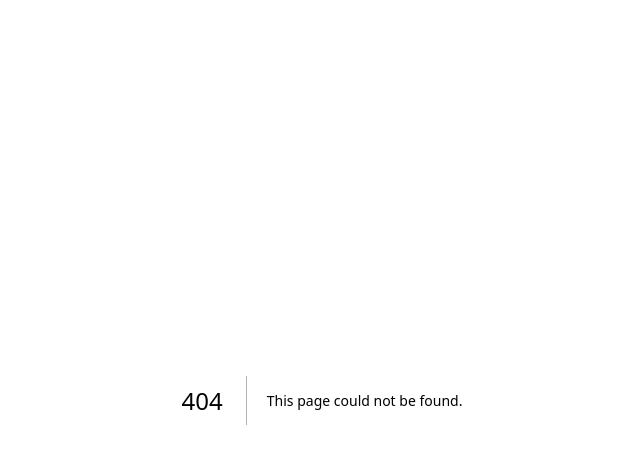
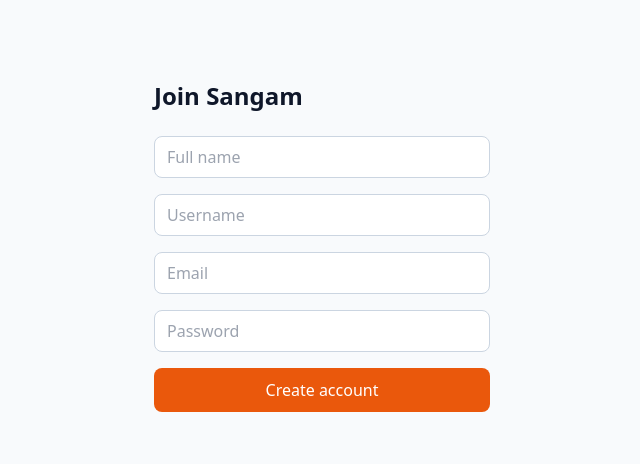
Before and after one commit to merry8989-uk/sangam, a Next.js app in the folder apps/web/: page /register in a window 1280 px wide. Before the commit this address had no page. Shown: the top 464 px of the page, without its empty margins (318-958 px from the left). Built offline with nearby package versions, Linux system fonts and the light colour scheme.

Commit message:
Initial scaffold: Sangam platform (web app + AI service + infra + docs)

```diff
--- /dev/null
+++ b/apps/web/src/app/(auth)/register/page.tsx
@@ -0,0 +1,45 @@
+"use client";
+import { useRouter } from "next/navigation";
+import { useState } from "react";
+
+export default function RegisterPage() {
+  const router = useRouter();
+  const [form, setForm] = useState({ email: "", username: "", displayName: "", password: "" });
+  const [error, setError] = useState<string | null>(null);
+
+  async function onSubmit(e: React.FormEvent) {
+    e.preventDefault();
+    setError(null);
+    const res = await fetch("/api/register", {
+      method: "POST",
+      headers: { "Content-Type": "application/json" },
+      body: JSON.stringify(form)
+    });
+    if (res.ok) router.push("/login");
+    else setError((await res.json()).error ?? "Could not register");
+  }
+
+  const field = (k: keyof typeof form, type = "text", ph = "") => (
+    <input
+      type={type} required placeholder={ph} value={form[k]}
+      onChange={(e) => setForm({ ...form, [k]: e.target.value })}
+      className="w-full rounded-lg border border-slate-300 px-3 py-2"
+    />
+  );
+
+  return (
+    <main className="mx-auto max-w-sm px-6 py-20">
+      <h1 className="mb-6 text-2xl font-semibold">Join Sangam</h1>
+      <form onSubmit={onSubmit} className="space-y-4">
+        {field("displayName", "text", "Full name")}
+        {field("username", "text", "Username")}
+        {field("email", "email", "Email")}
+        {field("password", "password", "Password")}
+        {error && <p className="text-sm text-red-600">{error}</p>}
+        <button className="w-full rounded-lg bg-brand-600 py-2.5 font-medium text-white hover:bg-brand-700">
+          Create account
+        </button>
+      </form>
+    </main>
+  );
+}
```
